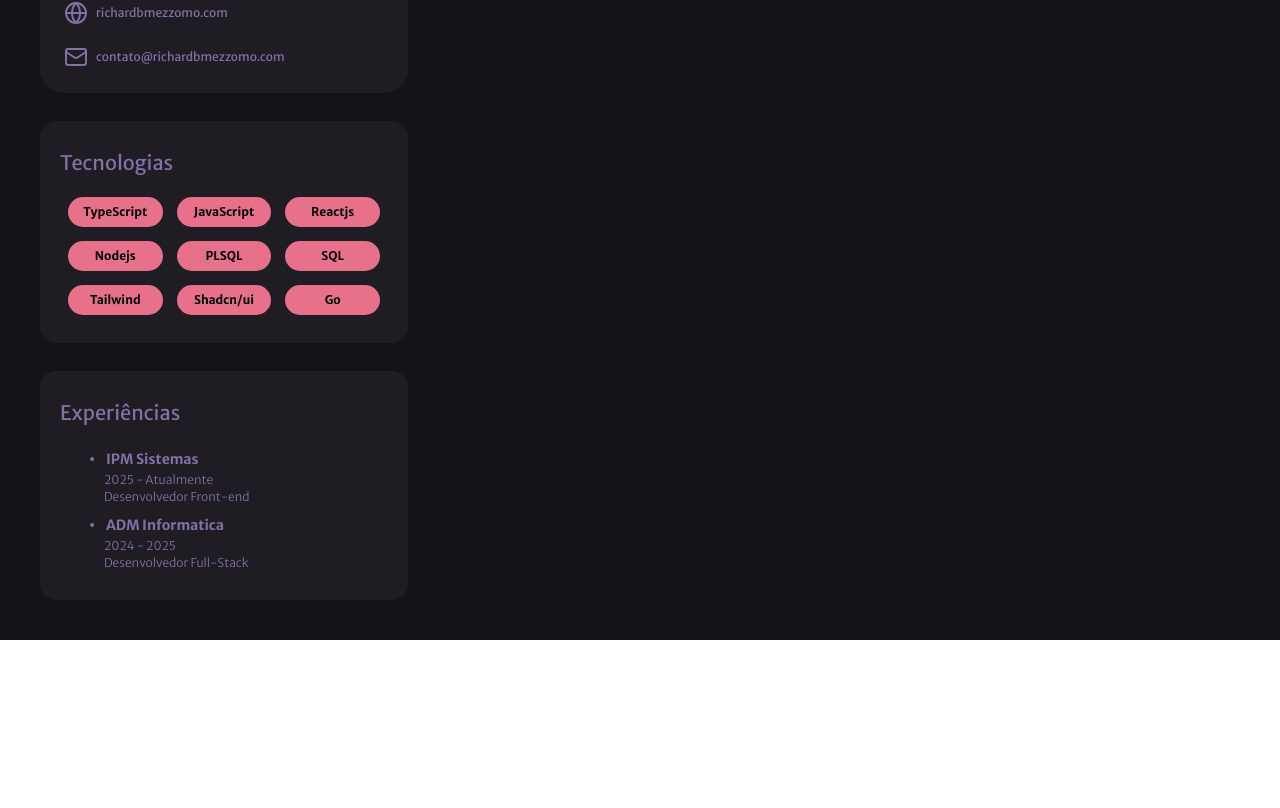
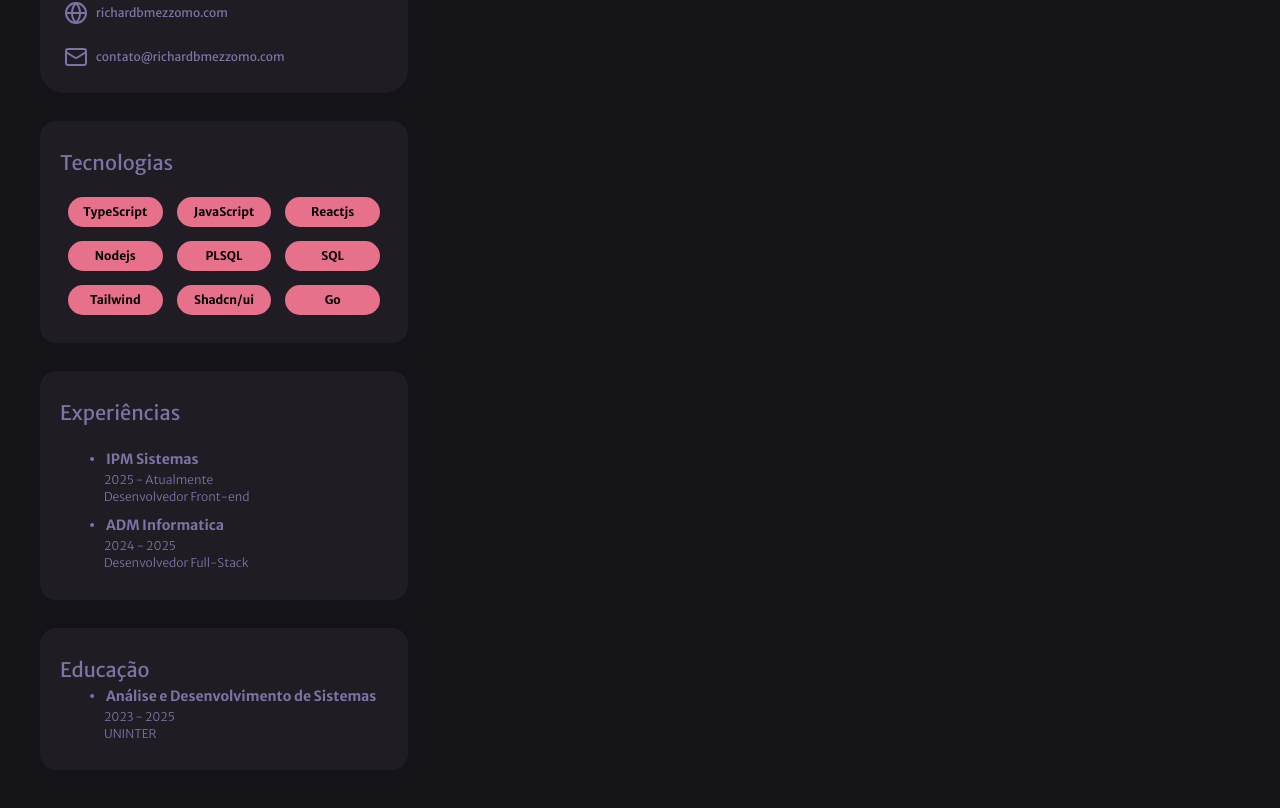
Before and after one commit to richardbmezzomo/resume, a React (Vite) app: page / in a window 1280 px wide. Shown: the part 533-1341 px from the top of the page. Before the commit the page ends 1173 px from the top, so only its background shows below. Built offline with nearby package versions, Linux system fonts and the light colour scheme; no server answers.

Commit message:
feat: add Education component

```diff
--- /dev/null
+++ b/src/components/Education.tsx
@@ -0,0 +1,18 @@
+import { EducationItem } from "./ui/EducationItem"
+
+export const Education = () => {
+    return (
+        <div className="w-full bg-graphite rounded-2xl py-7">
+            <h1 className="text-heather text-xl pl-5">Educação</h1>
+            <ul className="flex flex-col gap-2 pl-10">
+                <li>
+                    <EducationItem
+                        curso="Análise e Desenvolvimento de Sistemas"
+                        faculdade="UNINTER"
+                        periodo="2023 - 2025"
+                    />
+                </li>
+            </ul>
+        </div>
+    )
+}
--- a/src/components/Sidebar.tsx
+++ b/src/components/Sidebar.tsx
@@ -1,3 +1,4 @@
+import { Education } from "./Education"
 import { Experiences } from "./Experiences"
 import { Links } from "./Links"
 import { Profile } from "./Profile"
@@ -10,6 +11,7 @@ export const Sidebar = () => {
             <Links />
             <Tecnologies />
             <Experiences />
+            <Education />
         </div>
     )
 }
--- /dev/null
+++ b/src/components/ui/EducationItem.tsx
@@ -0,0 +1,17 @@
+import { EducationItemProps } from "../../types/education"
+import { Dot } from "lucide-react"
+
+
+export const EducationItem = ({ curso, periodo, faculdade }: EducationItemProps) => {
+  return (
+    <div className="text-heather text-sm">
+        <strong className="flex items-center gap-0.5">
+            <Dot />{curso}
+        </strong>
+      <div className="font-light pl-6 text-[12px]">
+        <p>{periodo}</p>
+        <p>{faculdade}</p>
+      </div>
+    </div>
+  )
+}
--- /dev/null
+++ b/src/types/education.ts
@@ -0,0 +1,5 @@
+export interface EducationItemProps {
+  curso: string;
+  periodo: string;
+  faculdade: string;
+}
```
